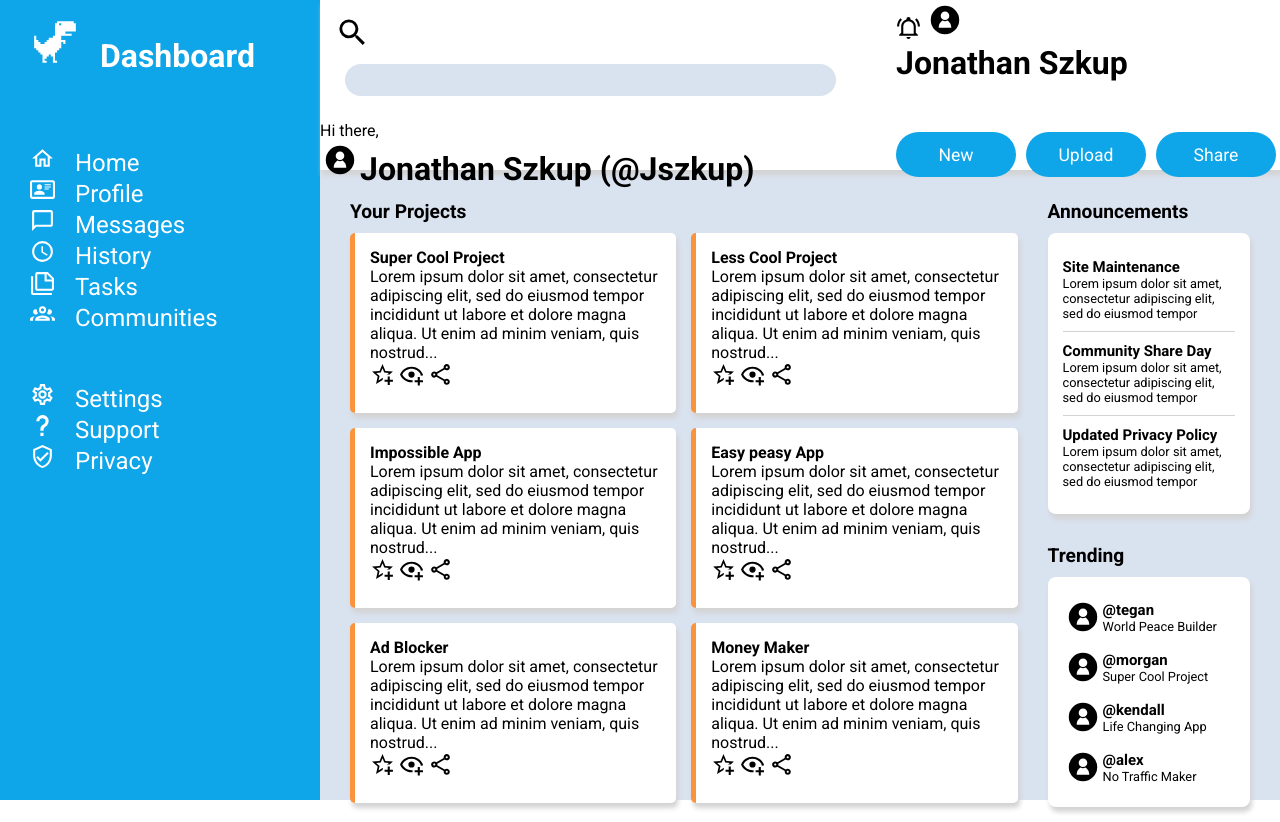
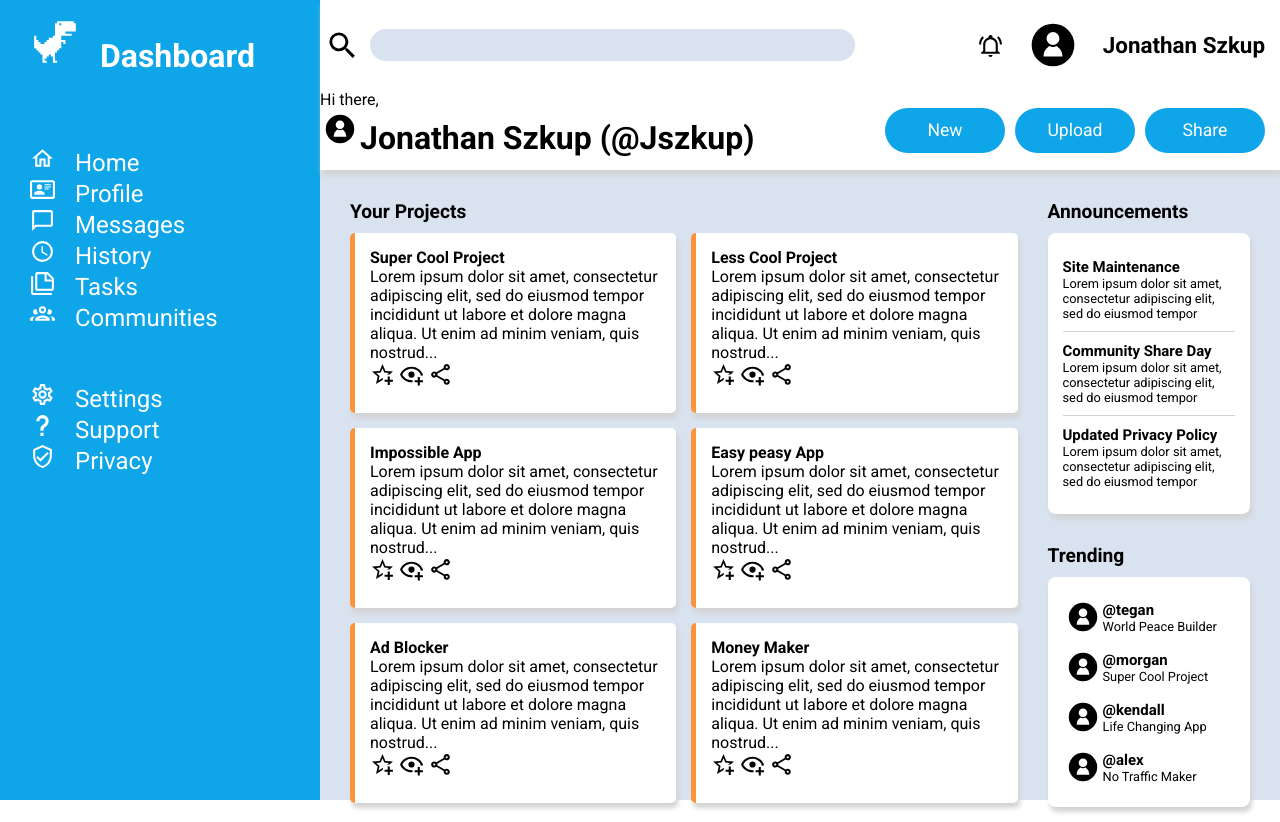
Before and after one commit to JSzkup/odin-admin-dashboard, a plain HTML site: page index.html in a window 1280 px wide. Drawn offline with Linux system fonts and the light colour scheme; a web font is replaced by a local one.

Commit message:
align search-bar and profile sections of header

```diff
--- a/index.html
+++ b/index.html
@@ -45,7 +45,7 @@
         </div>
         <div class="header-items" id="profile">
             <img src="img/bell-ring-outline.svg" alt="bell" width="25" height="25">
-            <img src="img/profile-icon.svg" alt="face icon" width="40" height="40">
+            <img src="img/profile-icon.svg" alt="face icon" width="60" height="60">
             <h1>Jonathan Szkup</h1>
         </div>
         <div class="header-items" id="user-greeting">
--- a/styles.css
+++ b/styles.css
@@ -83,7 +83,21 @@ ul {
 }
 
 #search-bar {
+    margin: 5px;
+    display: flex;
+    justify-content: center;
+    align-items: center;
+}
+
+#profile {
+    display: flex;
+    justify-content: flex-end;
+    align-items: center;
+
+    font-size: .7rem;
+
     margin: 15px;
+    gap: 20px;
 }
 
 .header-items button {
@@ -104,6 +118,7 @@ ul {
     justify-content: flex-start;
     align-items: center;
     gap: 10px;
+    margin: 15px;
 }
 
 #search-bar {
```
